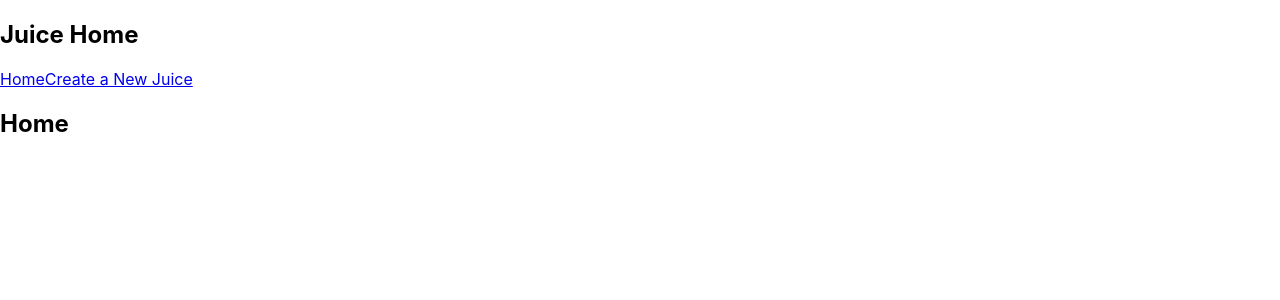
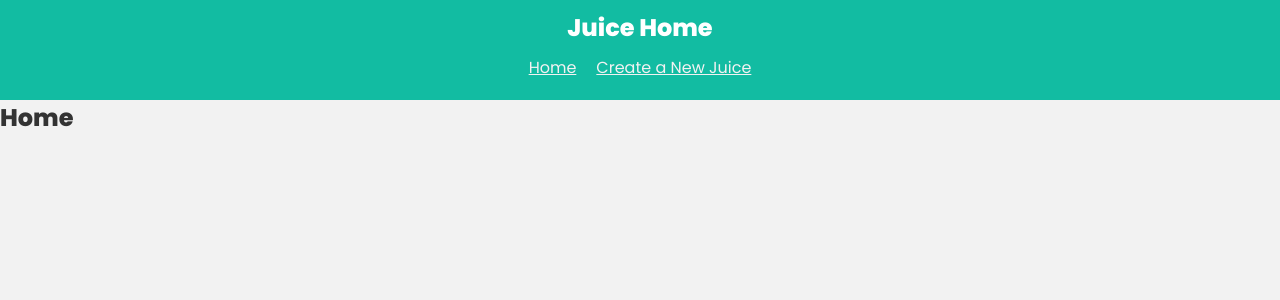
Before and after one commit to braincee/juice-app, a React (Create React App) app: page / in a window 1280 px wide. Shown: the top 300 px of the page. Built offline with nearby package versions, Linux system fonts and the light colour scheme.

Commit message:
add basic styling

```diff
--- a/src/index.css
+++ b/src/index.css
@@ -1,13 +1,34 @@
+@import url('https://fonts.googleapis.com/css2?family=Poppins:wght@300;400;500;600;800&family=VT323&display=swap');
+
+:root {
+  --primary: #12bca2;
+  --secondary: #6d15df;
+}
+h1,h2,h3 {
+  margin: 0;
+}
+
 body {
   margin: 0;
-  font-family: -apple-system, BlinkMacSystemFont, 'Segoe UI', 'Roboto', 'Oxygen',
-    'Ubuntu', 'Cantarell', 'Fira Sans', 'Droid Sans', 'Helvetica Neue',
-    sans-serif;
-  -webkit-font-smoothing: antialiased;
-  -moz-osx-font-smoothing: grayscale;
+  color: #333;
+  font-family: 'Poppins';
+  background: #f2f2f2;
 }
-
-code {
-  font-family: source-code-pro, Menlo, Monaco, Consolas, 'Courier New',
-    monospace;
+nav {
+  background: var(--primary);
+  padding: 10px 20px;
+  text-align: center;
 }
+nav a {
+  color: #f2f2f2;
+  margin: 10px;
+  display: inline-block;
+}
+nav h1 {
+  color: #fff;
+}
+.page {
+  max-width: 1200px;
+  margin: 20px auto;
+  padding: 20px;
+}
```
